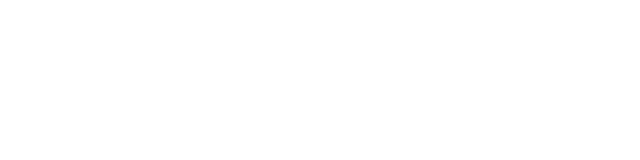
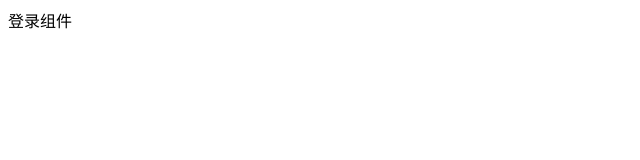
Before and after one commit to FXF33/mallmanager, a Vue app: page /#/login in a window 1280 px wide. Shown: the top 160 px of the page, without its empty margins (0-640 px from the left). Built offline with nearby package versions, Linux system fonts and the light colour scheme.

Commit message:
新建分支login组件

```diff
--- /dev/null
+++ b/src/components/login/login.vue
@@ -0,0 +1,15 @@
+<template>
+    <div>
+        登录组件
+    </div>
+</template>
+
+<script>
+export default {
+
+}
+</script>
+
+<style>
+
+</style>
--- a/src/router/index.js
+++ b/src/router/index.js
@@ -1,12 +1,15 @@
 import Vue from 'vue'
 import Router from 'vue-router'
+import Login from '@/components/login/login.vue'
 
 Vue.use(Router)
 
 export default new Router({
   routes: [
     {
-      path: '/'
+      name: 'login',
+      path: '/login',
+      component: Login
     }
   ]
 })
```
